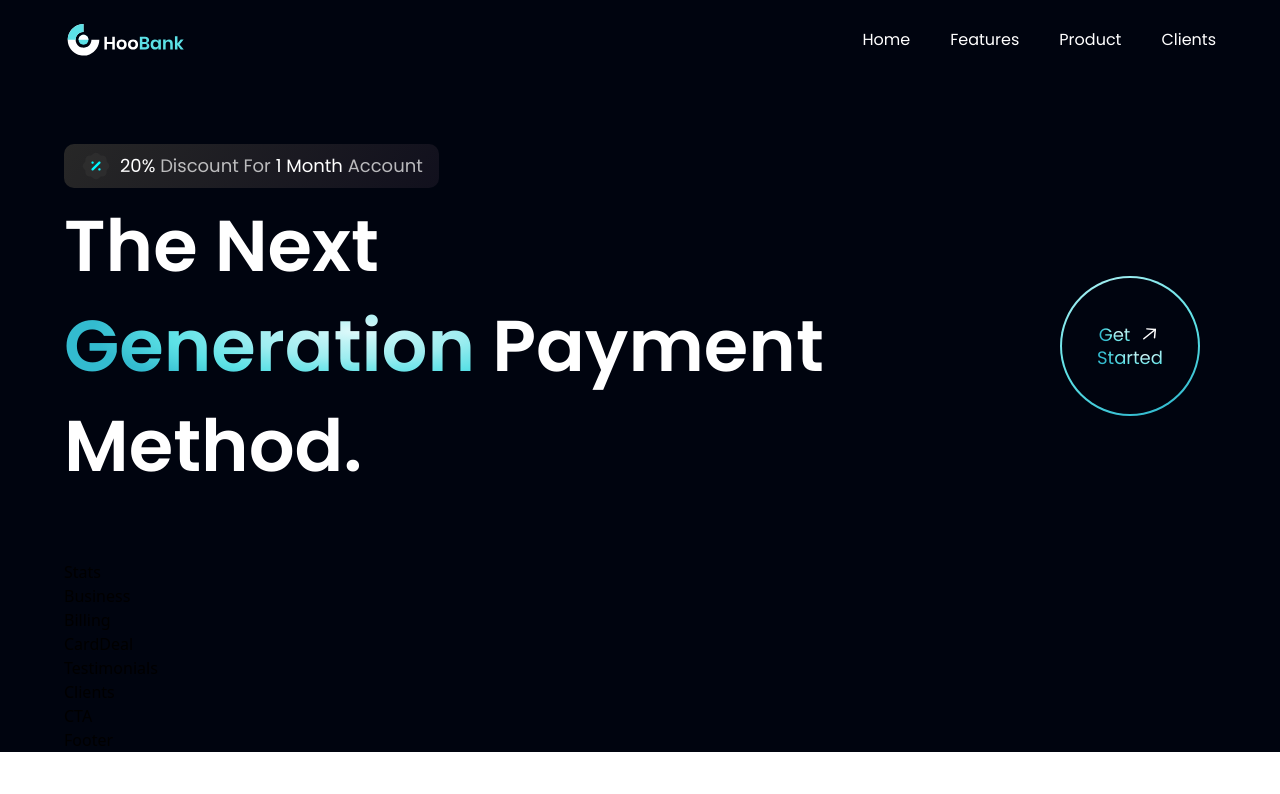
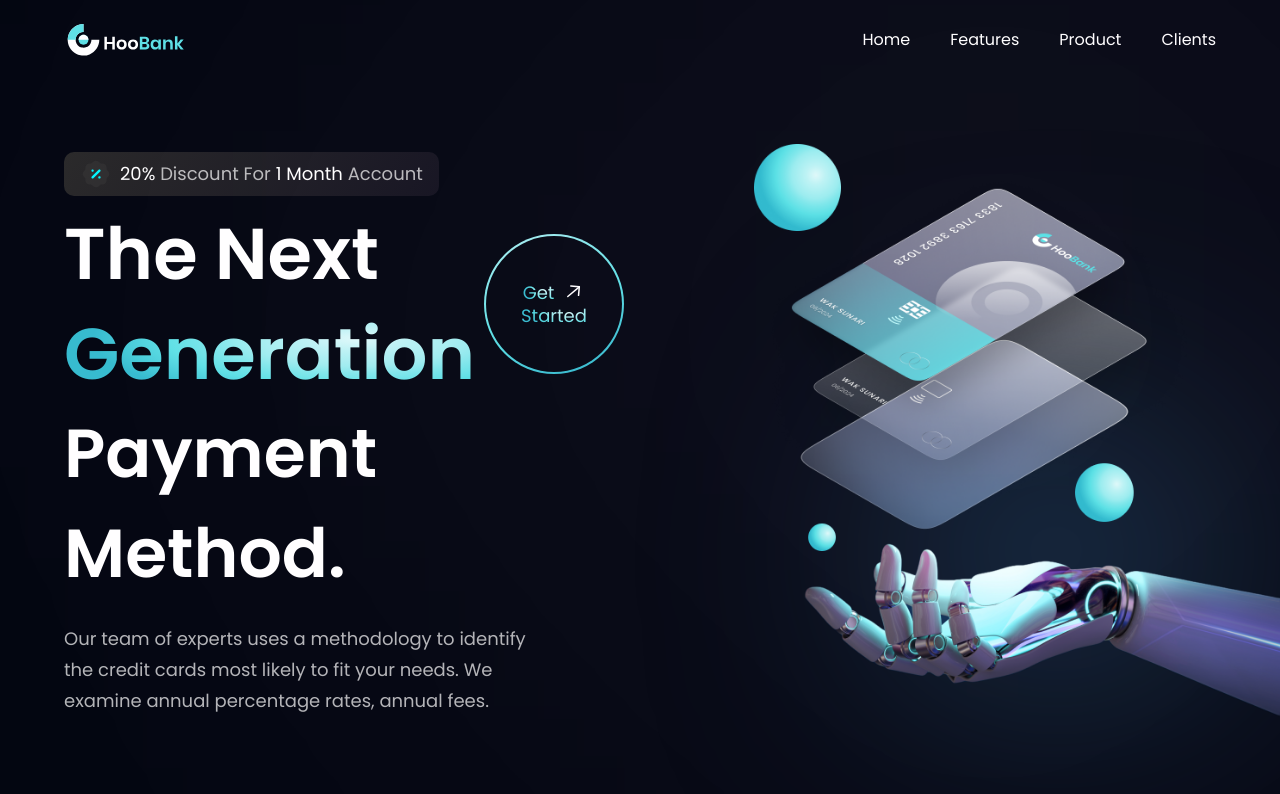
Before and after one commit to mikeydgithub/modern_ui, a React (Vite) app in the folder modern_ui_app/: page / in a window 1280 px wide. Shown: the top 794 px of the page. Built offline with nearby package versions, Linux system fonts and the light colour scheme.

Commit message:
hero build with paragraph, robot, and gradient

```diff
--- a/modern_ui_app/src/components/Hero.jsx
+++ b/modern_ui_app/src/components/Hero.jsx
@@ -5,7 +5,9 @@
 const Hero = () => (
 
   <section id="home" className={`flex md:flex-row flex-col ${styles.paddingY}`}>
+
     <div className={`flex-1 ${styles.flexStart} flex-col xl:px-0 sm:px-16 px-6`}>
+
       <div // discount div
         className='flex flex-row items-center py-[6px] px-4 bg-discount-gradient rounded-[10px] mb-2'>
         <img src={discount} alt="discount" className='w-[32px] h-[32px]'/>
@@ -16,6 +18,7 @@
            Account
           </p>
       </div>
+
       <div // next generation payment div
       className='flex flex-row justify-between items-center w-full'>
         <h1 className='flex-1 font-poppins font-semibold ss:text-[72px] text-[52px] text-white ss:leading-[100px] leading-[75px]'>
@@ -23,13 +26,35 @@
             <br className='sm:block hidden'/>
             {" "}<span className="text-gradient">
             Generation
-            </span> Payment Method.
+            </span>
         </h1>
         <div className='ss:flex hidden md:mr-4 mr-0'>
         <GetStarted/>
         </div>
       </div>
+
+      <h1 className='font-poppins font-semibold ss:text-[68px] text-[52px] text-white ss:leading-[100px] leading-[75px] w-full'>
+        Payment Method.
+      </h1>
+
+      <p className={`${styles.paragraph} max-w-[470px] mt-5`}>
+        Our team of experts uses a methodology to identify the credit cards most likely to fit your needs. We examine annual percentage rates, annual fees.
+      </p>
     </div>
+
+    <div // robot arm with gradient background
+      className={`flex-1 flex ${styles.flexCenter} md:my-0 my-10 relative`}>
+      <img src={robot} alt='billing' className='w-[100%] h-[100%] realtive z-[5]'/>
+      <div className='absolute z-[0] w-[40%] h-[35%] top-0 pink__gradient'/>
+      <div className='absolute z-[1] w-[80%] h-[80%] rounded-full bottom-40 white__gradient'/>
+      <div className='absolute z-[0] w-[50%] h-[50%] right-20 bottom-20 blue__gradient'/>
+    </div>
+
+    <div className={`ss:hidden ${styles.flexCenter}`}>
+      <GetStarted/>
+    </div>
+
+
   </section>
 
 )
```
